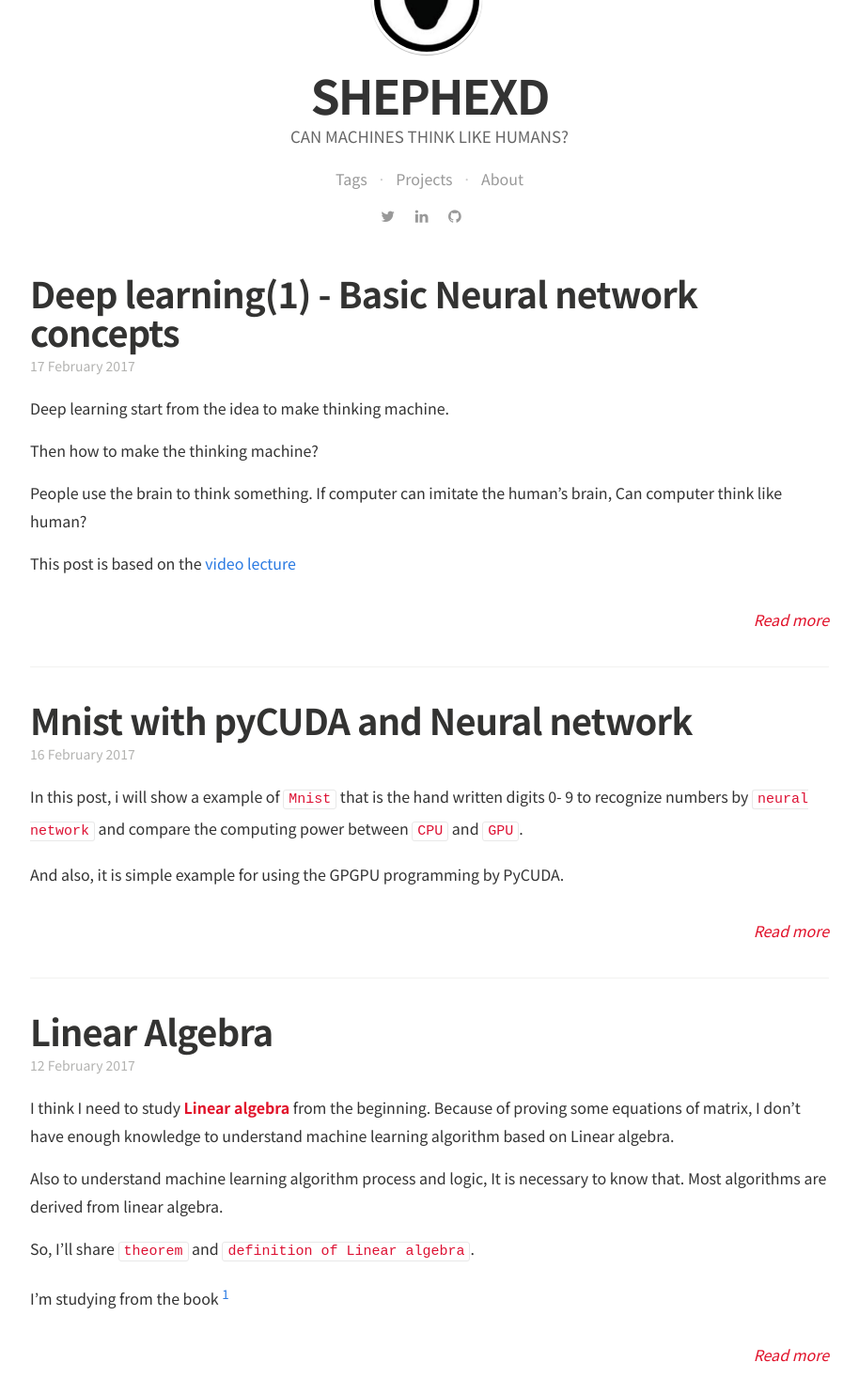
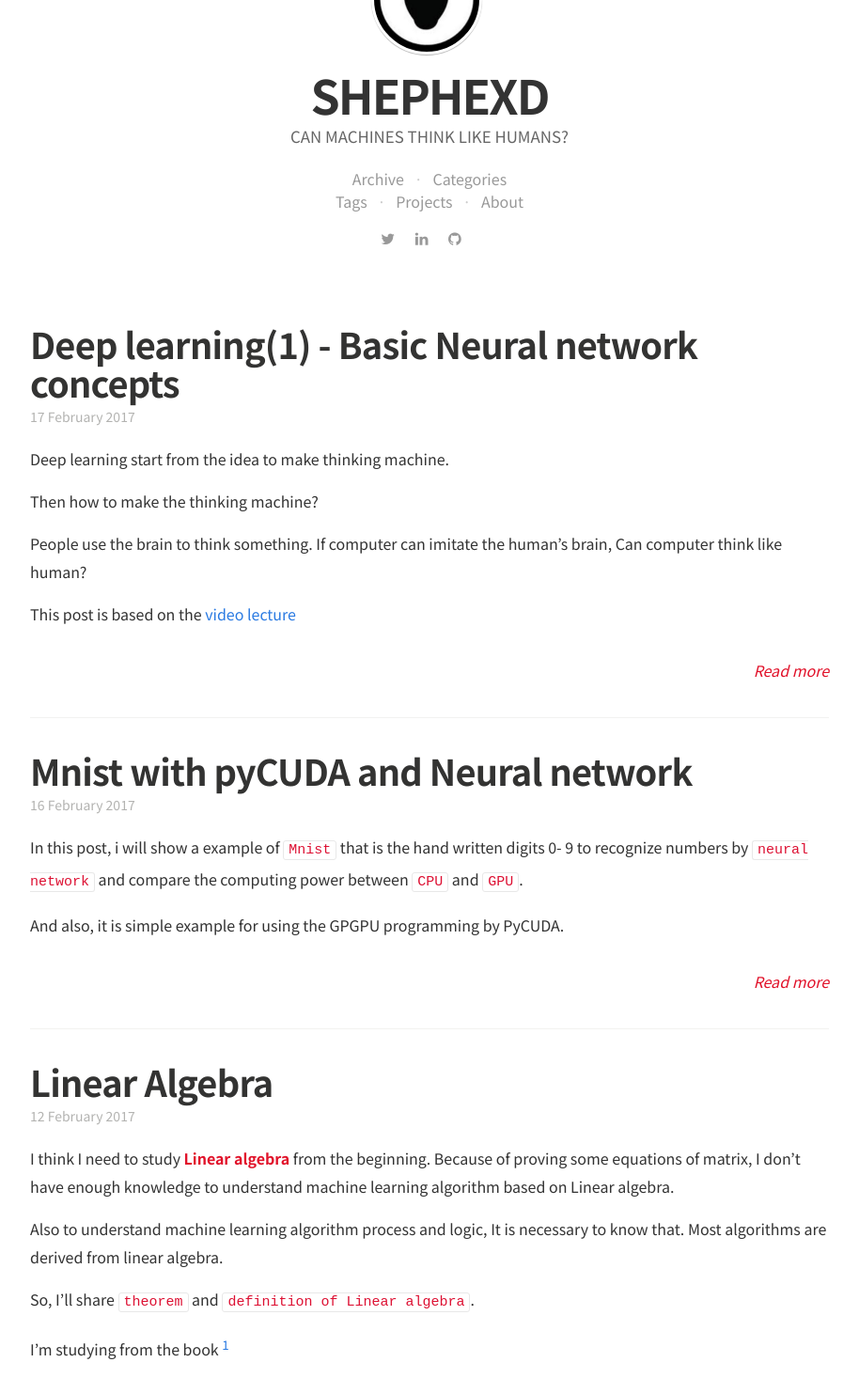
Before and after one commit to Shephexd/shephexd.github.io, a Jekyll site: the page built from index.html, in a window 1280 px wide, cut to the strip 454-1920 px from the top of the page. Shown: the whole strip at 94% size, without its empty margins (183-1097 px from the left). Built offline with Jekyll 4.4.1, drawn with Linux system fonts in a browser that asks for light colours; nearby versions of some CDN libraries; some web fonts are replaced; the list of posts is cut into pages by our own code.

Commit message:
layout update

```diff
--- a/_includes/header.html
+++ b/_includes/header.html
@@ -2,7 +2,6 @@
 
 
 <div class="slide-wrap">
-    <input id="slide-sidebar" type="checkbox" role="button" />
     <label class="logo-radi" for="slide-sidebar">
             <a class="logo-radi" href="/"><span class="logo " {% if site.logo_image %}style="background-image: url({{ site.logo_image }})"{% endif %}> </span> </a>
     </label>
--- a/_includes/logo.html
+++ b/_includes/logo.html
@@ -13,11 +13,18 @@
     <h2 class="blog-description">{{ site.description }}</h2>
 
     <div class="menu-links">
+        <div>
+            <a href="/archive/">Archive</a>
+            &nbsp;&nbsp;·&nbsp;&nbsp;
+            <a href="/categories/">Categories</a>
+        </div>
+        <div>
         <a href="/tags/">Tags</a>
         &nbsp;&nbsp;·&nbsp;&nbsp;
         <a href="/projects/">Projects</a>
         &nbsp;&nbsp;·&nbsp;&nbsp;
         <a href="/about/">About</a>
+    </div>
     </div>
 
     <div class="custom-links">
--- a/_includes/sidebar.html
+++ /dev/null
@@ -1,19 +0,0 @@
-<!-- Target for toggling the sidebar `.sidebar-checkbox` is for regular
-     styles, `#sidebar-checkbox` for behavior. -->
-
-
-
-<input id="slide-sidebar" checked="checked" type="checkbox" role="button" />
-
-<!-- Toggleable sidebar -->
-<div class="sidebar">
-    <nav class="side-menu">
-      <ul class="side-ul">
-
-        <li><a class="list-group-item" href="/"><i class="fa fa-home fa-fw" aria-hidden="true"></i><span class="dd">&nbsp; Home</span></a></li>
-        <li><a class="list-group-item" href="/tags/"><i class="fa fa-tags fa-fw" aria-hidden="true"></i><span>&nbsp; Tags</span></a></li>
-        <li><a class="list-group-item" href="/projects/"><i class="fa fa-trophy fa-fw" aria-hidden="true"></i><span>&nbsp; Projects</span></a></li>
-        <li><a class="list-group-item" href="/about/"><i class="fa fa-user fa-fw" aria-hidden="true"></i><span>&nbsp; About</span></a></li>
-      </ul>
-    </nav>
-</div>
--- a/_layouts/default.html
+++ b/_layouts/default.html
@@ -5,7 +5,6 @@
   {% seo %}
 
   <div class="main-wrap">
-  {% include sidebar.html %}
 
 
     <!-- content start -->
--- /dev/null
+++ b/_sass/page.scss
@@ -0,0 +1,3 @@
+main.content{
+    padding-top: 30px;
+}
--- a/_sass/sidebar.scss
+++ /dev/null
@@ -1,128 +0,0 @@
-$sidex: 50px;
-$sidex-mob: 50px;
-$toggle-time: 0.15s;
-
-
-.sidebar {
-  a{
-    text-decoration: none;
-    color: #1756a9;
-  }
-  a:hover{
-  color: #999988;
-}
-
-  width: 0;
-  position: fixed;
-  top: 0;
-  left: 0;
-  bottom: 0;
-
-  -moz-transition: width $toggle-time ease;
-  transition: width $toggle-time ease;
-  z-index: 100;
-
-  .side-menu{
-    font-size: 35px;
-    margin-top: 30px;
-
-    -moz-transition: display $toggle-time ease;
-    transition: display $toggle-time ease;
-    ul{
-      padding-left: 10px;
-      text-align: center;
-    }
-    span{
-      display: none;
-    }
-
-  }
-}
-
-.slide-wrap{
-  margin-left: 10px;
-}
-
-
-.logo-radi {
-  border-radius: 25px;
-  position: fixed;
-  top: 15px;
-//  left: 10 + $sidex;
-  left: 15px;
-
-  width: $rx*3;
-  height: $rx*3;
-  background-color: #000;
-  overflow: hidden;
-  z-index: 99;
-
-  -moz-transition: left $toggle-time ease;
-  transition: left $toggle-time ease;
-
-}
-
-.logo {
-  display: block;
-  position: absolute;
-  top: $rx/2;
-  left: $rx/2;
-  width: $rx*2;
-  height: $rx*2;
-  background-size: cover;
-  background-repeat: no-repeat;
-}
-
-.sidebar h1 {
-  color: white;
-}
-
-.page-content{
-  background-color: white;
-}
-.portfolio {
-  position: absolute;
-  top: 0;
-  left: 0;
-  right: 0;
-  bottom: 0;
-
-  -moz-transition: left $toggle-time ease;
-  transition: left $toggle-time ease;
-
-}
-
-input[type=checkbox] {
-  display: none;
-}
-
-input:checked ~ .portfolio {
-  left: 0;
-  opacity: 1;
-
-
-}
-
-input:checked ~ .sidebar {
-  width: 0px;
-  .side-menu{
-    display: none;
-  }
-
-}
-@media only screen and (max-width: 768px) {
-  .logo-radi{
-    top: 3px;
-    left: 3px;
-  }
-  .sidebar{
-    .side-menu{
-      font-size: 20px;
-      margin-top: 30px;
-      ul{
-        padding-left: 5px;
-      }
-
-    }
-  }
-}
--- a/css/main.sass
+++ b/css/main.sass
@@ -248,5 +248,7 @@
     &:hover
       color: #333
 
+
+
 @import "../_sass/post"
-@import "../_sass/sidebar"
+@import "../_sass/page"
```
Also changed, not shown: archive.html (added, +18 -0 lines), categories.html (added, +26 -0 lines), tags.html (+6 -8 lines).
